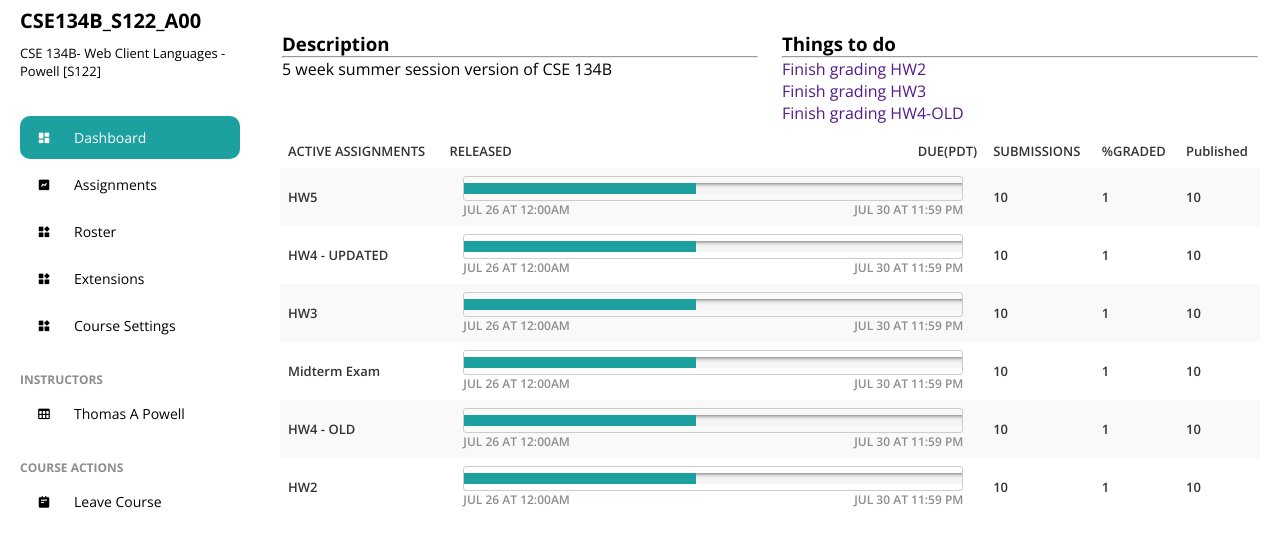
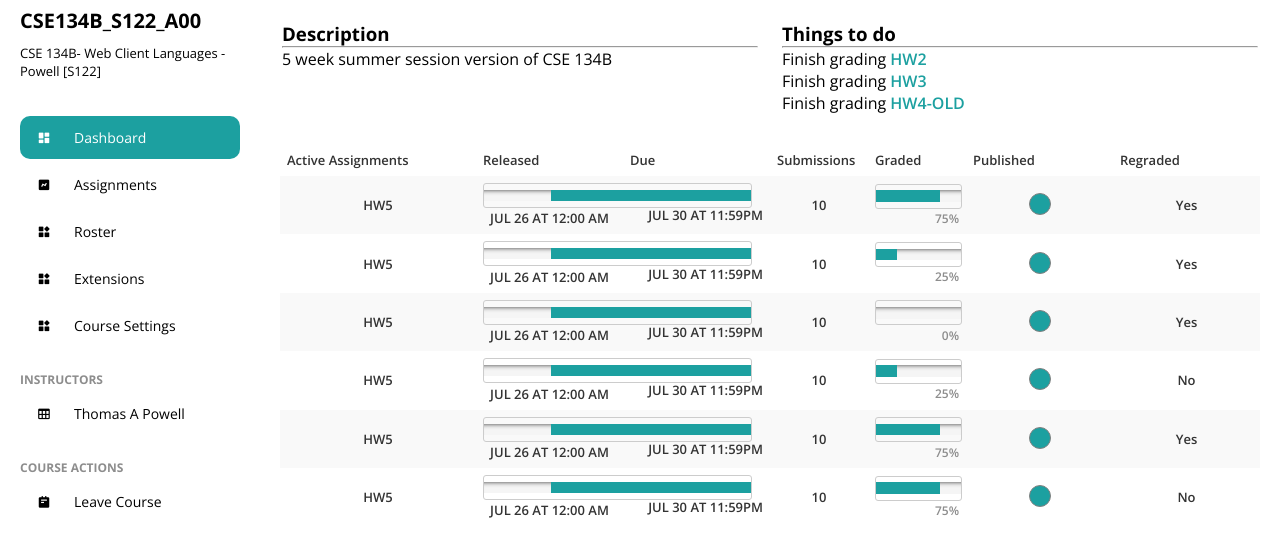
Before and after one commit to Stella-Liyu-Zhang/Gradescope-ui, a plain HTML site: page index.html in a window 1280 px wide. Shown: the part 67-624 px from the top of the page. Drawn offline with nearby package versions, Linux system fonts and the light colour scheme.

Commit message:
revised the whole table using what cam demoed in codepad

```diff
--- a/index.html
+++ b/index.html
@@ -63,101 +63,139 @@
 				</div>
 			</div>
             <div>
+                <thead>
                     <table id="homework">
+                        <colgroup>
+                            <col id="col-assignments">
+                            <col id="col-released">
+                            <col id="col-due">
+                            <col id="col-submissions">
+                            <col id="col-graded">
+                            <col id="col-published">
+                            <col id="col-regrade">
+                          </colgroup>
                           <tr>
-                      <th>ACTIVE ASSIGNMENTS</th>
-                      <th>RELEASED <span class="free-space">DUE(PDT) </span></th>
-                      <th>SUBMISSIONS</th>
-                      <th>%GRADED</th>
+                            <th>Active Assignments</th>
+                            <th>Released</th>
+                            <th>Due</th>
+                            <th>Submissions</th>
+                            <th>Graded</th>
                             <th>Published</th>
-
+                            <th>Regraded</th>
                           </tr>
                         <tr>
                             <td>HW5</td>
-                      <td>
-                        <meter value="55.93" min="0" max="120.47" title="GB">
-                            <div class="meter-gauge">
-                              <span style="width: 46.42%;"></span>
-                            </div>
-                        </meter>
-                        <p>JUL 26 AT 12:00AM <span class="free-space">JUL 30 AT 11:59 PM</span></p>
+                            <td class="released">
+                              <meter min="0" max="100" value="75"></meter>
+                              <time>JUL 26 AT 12:00 AM</time>
+                            </td>
+                            <td class="due">
+                              <time>JUL 30 AT 11:59PM</time>
                             </td>
                             <td>10</td>
-                      <td>1</td>
-                      <td>10</td>
-
+                            <td class="graded">
+                            <meter min="0" max="100" value="75"></meter>
+                            <p>75%</p>
+                            </td>                            <td>
+                              <input type="checkbox" checked disabled />
+                            </td>
+                            <td>Yes</td>
                         </tr>
                         <tr>
-                      <td>HW4 - UPDATED</td>
-                      <td>
-                        <meter value="55.93" min="0" max="120.47" title="GB">
-                            <div class="meter-gauge">
-                              <span style="width: 46.42%;"></span>
-                            </div>
-                        </meter>
-                        <p>JUL 26 AT 12:00AM <span class="free-space">JUL 30 AT 11:59 PM</span></p>
+                            <td>HW5</td>
+                            <td class="released">
+                              <meter min="0" max="100" value="75"></meter>
+                              <time>JUL 26 AT 12:00 AM</time>
+                            </td>
+                            <td class="due">
+                              <time>JUL 30 AT 11:59PM</time>
                             </td>
                             <td>10</td>
-                      <td>1</td>
-                      <td>10</td>
+                            <td class="graded">
+                                <meter min="0" max="100" value="25"></meter>
+                                <p>25%</p>
+                              </td>
+                            <td>
+                              <input type="checkbox" checked disabled />
+                            </td>
+                            <td>Yes</td>
                         </tr>
                         <tr>
-                      <td>HW3</td>
-                      <td>
-                        <meter value="55.93" min="0" max="120.47" title="GB">
-                            <div class="meter-gauge">
-                              <span style="width: 1.42%;">Disk Usage - 55.93GB out of 120GB</span>
-                            </div>
-                        </meter>
-                        <p>JUL 26 AT 12:00AM <span class="free-space">JUL 30 AT 11:59 PM</span></p>
+                            <td>HW5</td>
+                            <td class="released">
+                              <meter min="0" max="100" value="75"></meter>
+                              <time>JUL 26 AT 12:00 AM</time>
+                            </td>
+                            <td class="due">
+                              <time>JUL 30 AT 11:59PM</time>
                             </td>
                             <td>10</td>
-                      <td>1</td>
-                      <td>10</td>
+                            <td class="graded">
+                                <meter min="0" max="100" value="0"></meter>
+                                <p>0%</p>
+                              </td>
+                            <td>
+                              <input type="checkbox" checked disabled />
+                            </td>
+                            <td>Yes</td>
                         </tr>
                         <tr>
-                        <td>Midterm Exam</td>
-                        <td>
-                            <meter value="55.93" min="0" max="120.47" title="GB">
-                                <div class="meter-gauge">
-                                  <span style="width: 46.42%;">Disk Usage - 55.93GB out of 120GB</span>
-                                </div>
-                            </meter>
-                            <p>JUL 26 AT 12:00AM <span class="free-space">JUL 30 AT 11:59 PM</span></p>
+                            <td>HW5</td>
+                            <td class="released">
+                              <meter min="0" max="100" value="75"></meter>
+                              <time>JUL 26 AT 12:00 AM</time>
+                            </td>
+                            <td class="due">
+                              <time>JUL 30 AT 11:59PM</time>
                             </td>
                             <td>10</td>
-                        <td>1</td>
-                        <td>10</td>
+                            <td class="graded">
+                                <meter min="0" max="100" value="25"></meter>
+                                <p>25%</p>
+                              </td>                            <td>
+                              <input type="checkbox" checked disabled />
+                            </td>
+                            <td>No</td>
                         </tr>
                         <tr>
-                        <td>HW4 - OLD</td>
-                        <td>
-                            <meter value="55.93" min="0" max="120.47" title="GB">
-                                <div class="meter-gauge">
-                                  <span style="width: 46.42%;">Disk Usage - 55.93GB out of 120GB</span>
-                                </div>
-                            </meter>
-                            <p>JUL 26 AT 12:00AM <span class="free-space">JUL 30 AT 11:59 PM</span></p>
+                            <td>HW5</td>
+                            <td class="released">
+                              <meter min="0" max="100" value="75"></meter>
+                              <time>JUL 26 AT 12:00 AM</time>
+                            </td>
+                            <td class="due">
+                              <time>JUL 30 AT 11:59PM</time>
                             </td>
                             <td>10</td>
-                        <td>1</td>
-                        <td>10</td>
+                            <td class="graded">
+                                <meter min="0" max="100" value="75"></meter>
+                                <p>75%</p>
+                              </td>                            <td>
+                              <input type="checkbox" checked disabled />
+                            </td>
+                            <td>Yes</td>
                         </tr>
                         <tr>
-                        <td>HW2</td>
-                        <td>
-                            <meter value="55.93" min="0" max="120.47" title="GB">
-                                <div class="meter-gauge">
-                                  <span style="width: 46.42%;"></span>
-                                </div>
-                            </meter>
-                            <p>JUL 26 AT 12:00AM <span class="free-space">JUL 30 AT 11:59 PM</span></p>
+                            <td>HW5</td>
+                            <td class="released">
+                              <meter min="0" max="100" value="75"></meter>
+                              <time>JUL 26 AT 12:00 AM</time>
+                            </td>
+                            <td class="due">
+                              <time>JUL 30 AT 11:59PM</time>
                             </td>
                             <td>10</td>
-                        <td>1</td>
-                        <td>10</td>
+                            <td class="graded">
+                                <meter min="0" max="100" value="75"></meter>
+                                <p>75%</p>
+                              </td>                            <td>
+                              <input type="checkbox" checked disabled />
+                            </td>
+                            <td>No</td>
                         </tr>
                       </table>
+                </thead>
+
             </div>
 
 
--- a/style.css
+++ b/style.css
@@ -278,7 +278,7 @@ main .data {
 main .data .content-data {
 	flex-grow: 1;
 	flex-basis: 400px;
-	padding: 10px 2px;
+	padding: 0px 2px 30px;
 }
 main .content-data .head {
 	display: flex;
@@ -296,36 +296,108 @@ main .content-data .head p {
 	font-weight: 600;
     margin: 2px 20px;
 }
+.content-data span{
+    color:#1ca0a0;
+    font-weight: 600;
+}
+.content-data a{
+    color:black;
+}
 table {
     border-collapse: collapse;
     width: 100%;
-  }
+}
 
-  th, td {
+th, td {
     text-align: left;
-    padding: 8px;
-  }
+    padding: 7px;
+}
 
-  tr:nth-child(even) {background-color: rgb(249, 249, 249);}
+tr:nth-child(even) {background-color: rgb(249, 249, 249);}
 /* MAIN */
 
 /* CONTENT */
 
-meter {
-    width: 500px;
+#col-assignments {
+    width: 20%;
+}
+
+  #col-released {
+    width: 15%;
+  }
+
+  #col-due {
+    width: 15%;
+  }
+
+  #col-submissions {
+    width: 10%;
+  }
+
+  #col-graded {
+    width: 10%;
+  }
+
+  #col-published {
+    width: 15%;
+  }
+
+  #col-regrade {
+    width: 15%;
+  }
+.released meter {
+    transform: scaleX(-1);
+    width: calc(200% + 3px);
     height: 25px;
     border: 1px solid #ccc;
     color:#1ca0a0;
     border-radius: 3px;
-    display: block;
     margin: 0 auto;
 }
+.graded meter{
+    width: calc(100% + 3px);
+    height: 25px;
+    border: 1px solid #ccc;
+    color:#1ca0a0;
+    border-radius: 3px;
+    margin: 0 auto;
+}
+.graded p{
+    text-align: right;
+}
+td {
+    text-align: center;
+}
+td.due time {
+    display: block;
+    padding-top: 20px;
+    text-align: right;
+  }
+
+
+  input[type="checkbox"]::before {
+    content: '';
+    align-items: center;
+    background-color: #1ca0a0;
+    border: 1px solid gray;
+    border-radius: 50%;
+    height: 20px;
+    opacity: 1;
+    margin: -4px 0 0 -4px;
+    position: absolute;
+    width: 20px;
+  }
+#name td {
+    text-align: left;
+}
 #homework th{
+    text-align: left;
     color:#333;
     font-size: 13px;
 	font-weight: 600;
 }
 #homework td{
+text-align: center;
     color:#333;
     font-size: 13px;
 	font-weight: 600;
@@ -335,7 +407,6 @@ meter {
     font-size: 12px;
 	font-weight: 600;
     margin: 0 auto ;
-    width: 500px;
 }
 meter::-webkit-meter-optimum-value {
     background: #1ca0a0; /* Green */
```
Also changed, not shown: 1 other file. Lines whose indentation alone changed are shown as unchanged.
